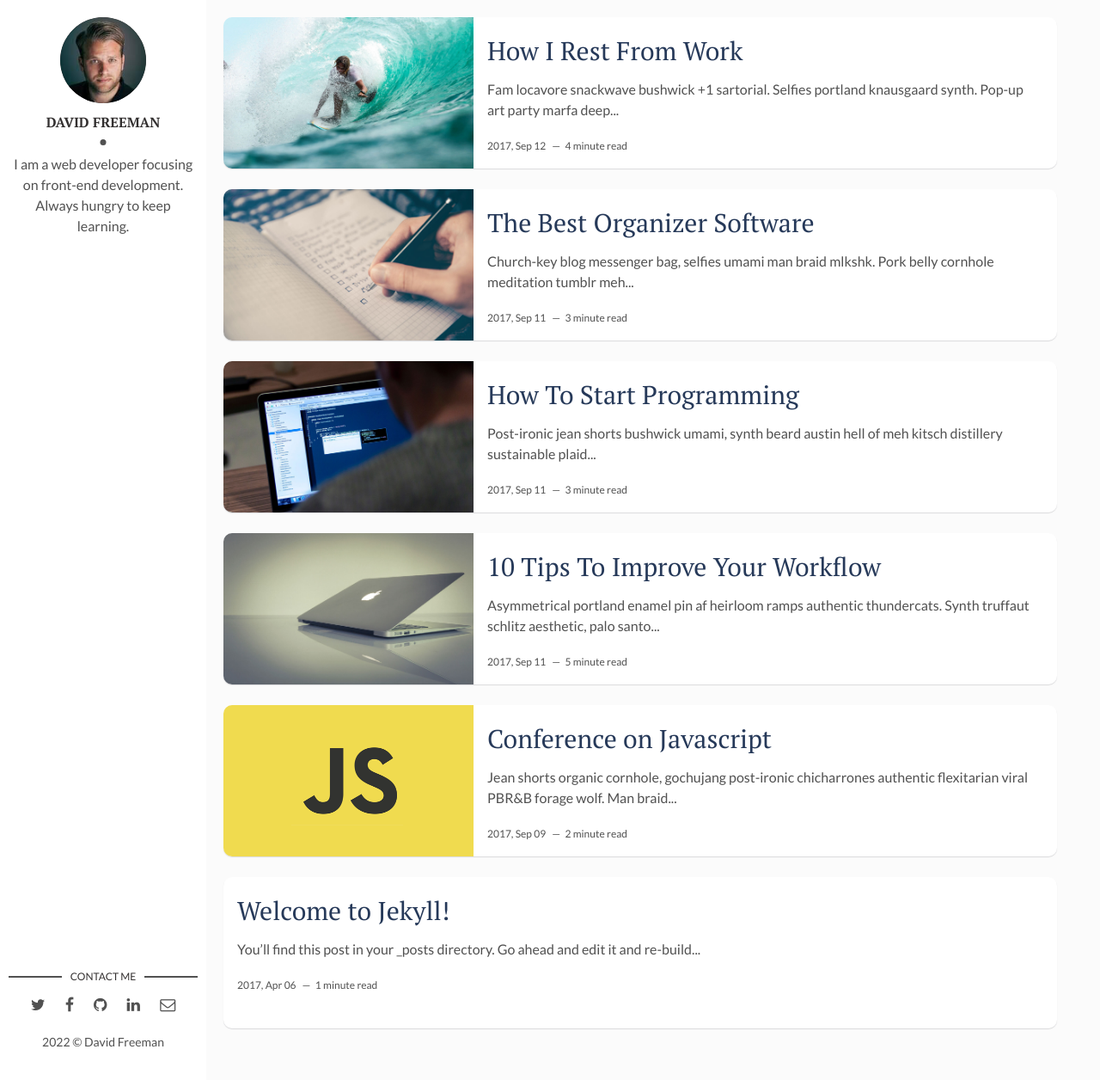
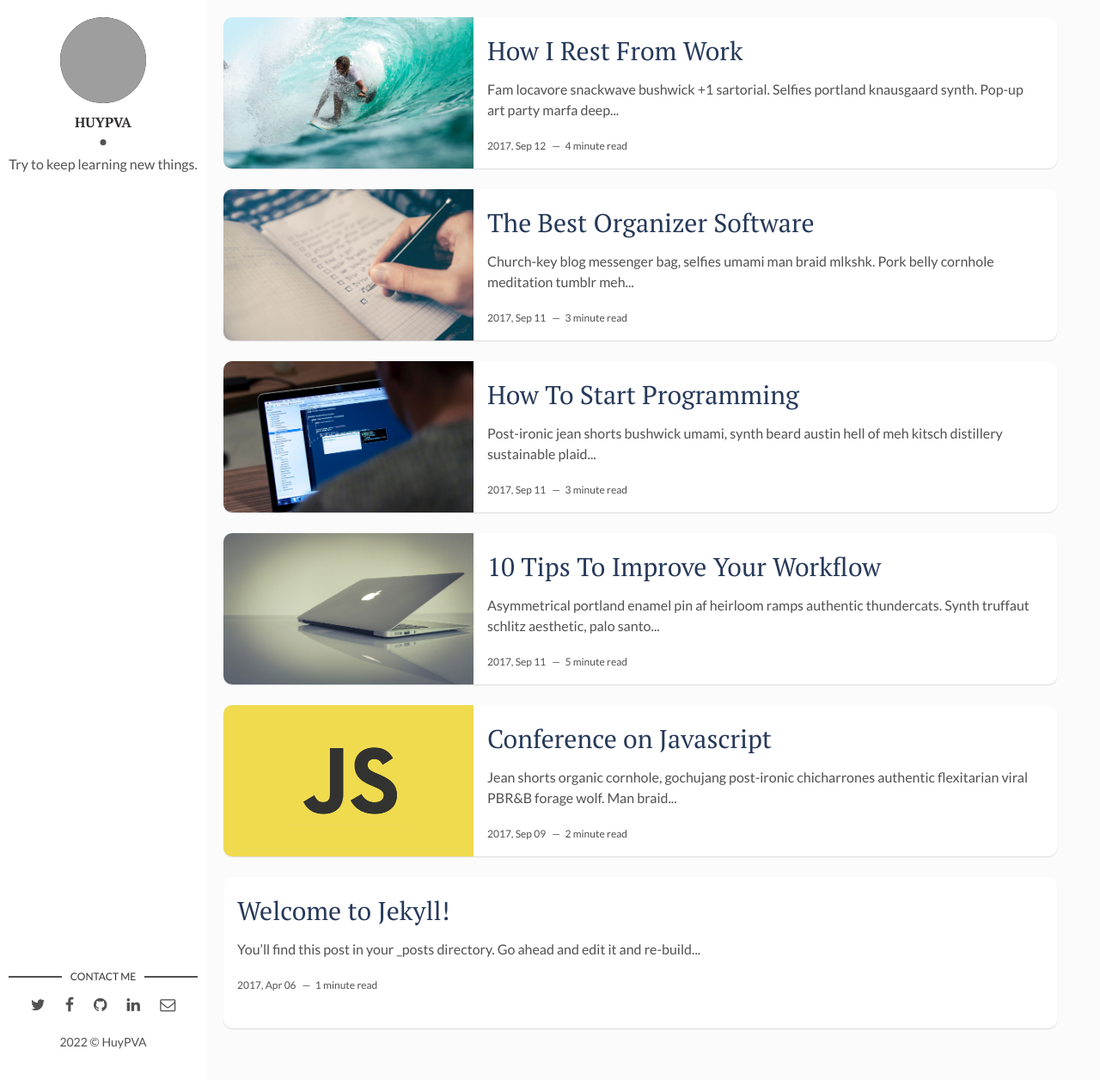
Before and after one commit to huypva/huypva.github.io, a Jekyll site: the page built from index.html, in a window 1280 px wide and 1256 px high. Shown: the whole window at 86% size. Built offline with Jekyll 4.4.1, drawn with Linux system fonts in a browser that asks for light colours; the list of posts is cut into pages by our own code; grey boxes are pictures that could not be loaded.

```diff
--- a/_config.yml
+++ b/_config.yml
@@ -4,22 +4,22 @@ description: > # this means to ignore newlines until "baseurl:"
   line in _config.yml. It will appear in your document head meta (for
   Google search results) and in your feed.xml site description.
 permalink: ':title/'
-baseurl: "/flexible-jekyll" # the subpath of your site, e.g. /blog
-url: "" # the base hostname & protocol for your site, e.g. http://example.com
+baseurl: "" # the subpath of your site, e.g. /blog
+url: "https://huypva.github.io" # the base hostname & protocol for your site, e.g. http://example.com
 site-twitter: #if your site has a twitter account, enter it here
 
 # Author Settings
-author: David Freeman # add your name
-author-img: david-freeman.jpg # add your photo
-about-author: I am a web developer focusing on front-end development. Always hungry to keep learning. # add description
+author: HuyPVA # add your name
+author-img: code.webp # add your photo
+about-author: Try to keep learning new things. # add description
 social-twitter: # add your Twitter handle
 social-facebook: # add your Facebook handle
-social-github: artemsheludko # add your Github handle
+social-github: huypva # add your Github handle
 social-linkedin: # add your Linkedin handle
 social-email: # add your Email address
 
 # Disqus
-discus-identifier: mr-brown # add your discus identifier
+discus-identifier: mr-huy # add your discus identifier
 
 # Tracker
 analytics: # Google Analytics
```
